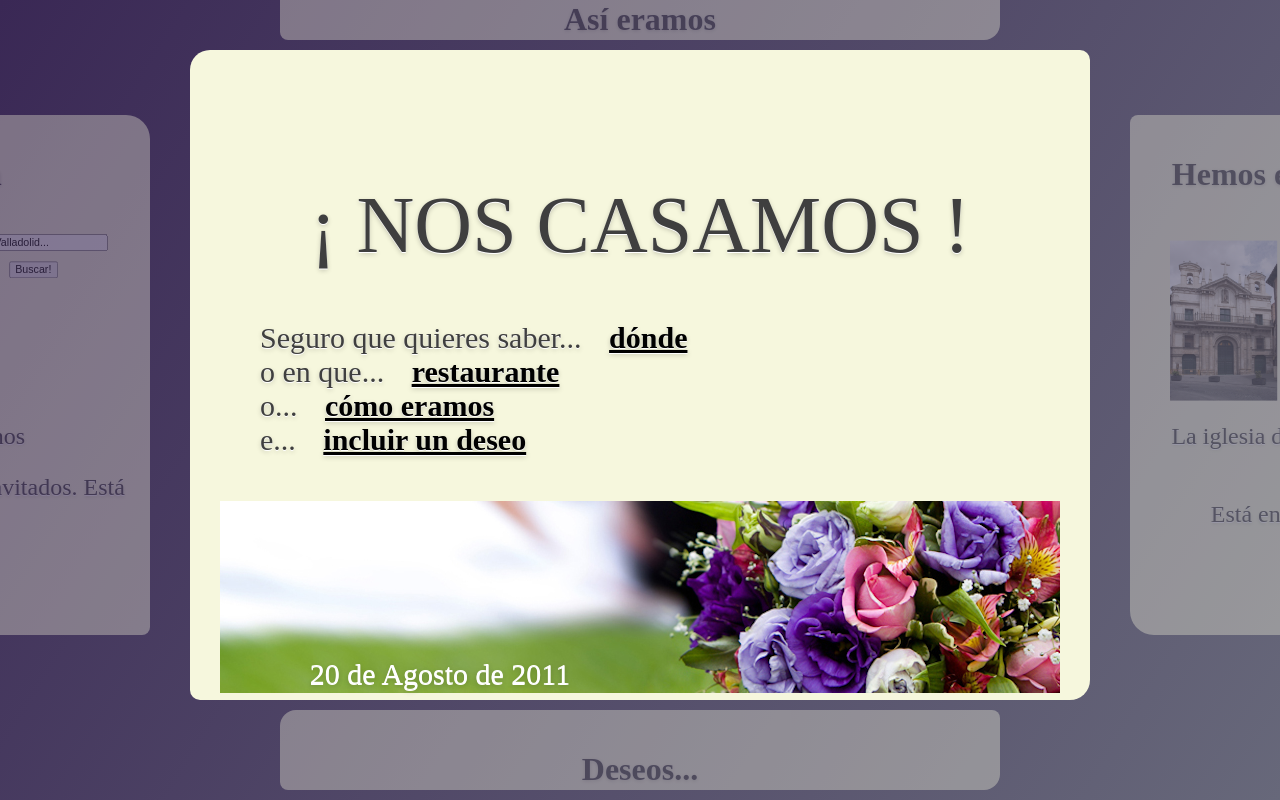
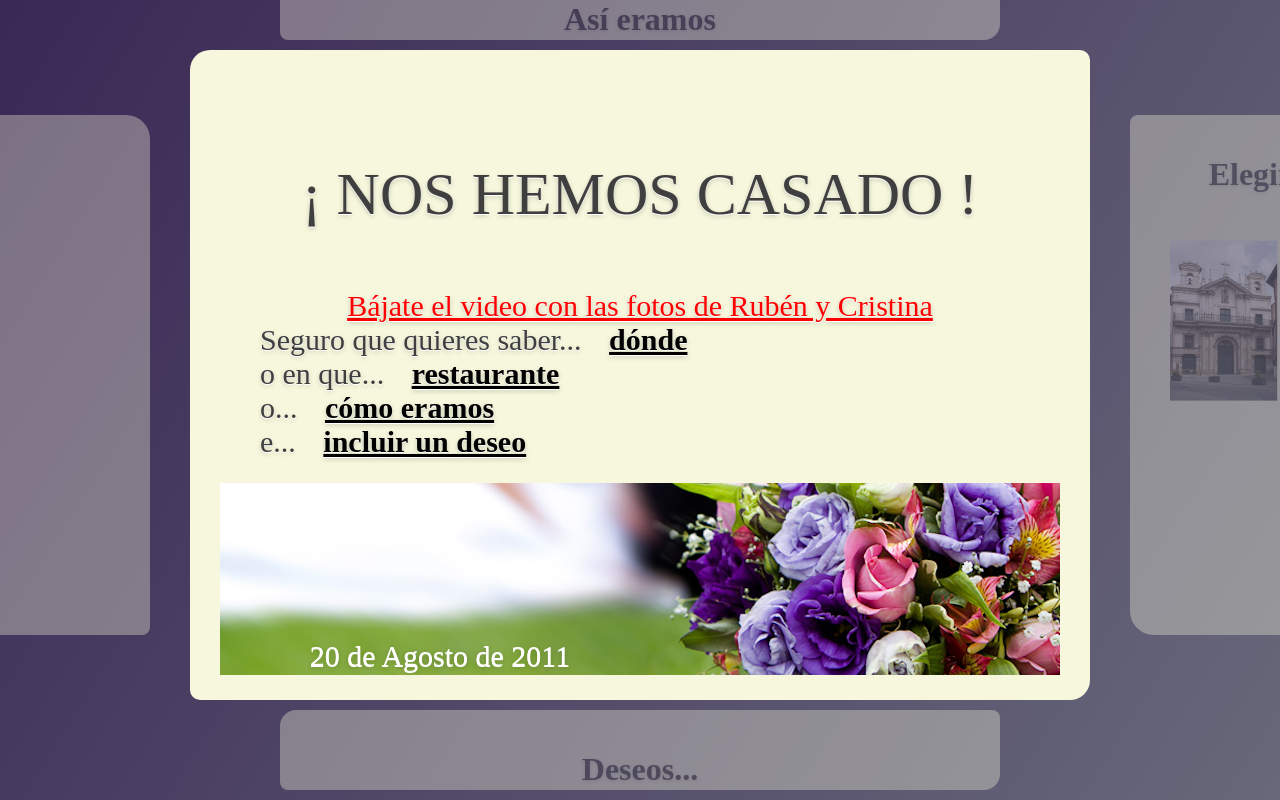
Before and after one commit to javiergamarra/weddingWeb, a PHP site: page / in a window 1280 px wide. Run offline with PHP 8.4, Linux system fonts and the light colour scheme; data that the repository does not hold is empty; some libraries are stand-ins or nearby versions; some web fonts are replaced.

Commit message:
post wedding

```diff
--- a/css/baseTheme.css
+++ b/css/baseTheme.css
@@ -141,14 +141,14 @@ section {
 }
 
 .title {
-	font-size: 155px;
+	font-size: 80px;
 	text-align: center;
 }
 
 #weddingDate {
 	color: white;
 	position: relative;
-	bottom: -170px;
+	bottom: -150px;
 	left: -200px;
 }
 
@@ -222,7 +222,7 @@ section {
 	background-color: #3a2855;
 	z-index: 100;
 	left: 0px;
-	position: relative;
+	position: absolute;
 	top: 20px;
 	text-align: center;
 	left: 40px;
--- a/css/coolTheme.css
+++ b/css/coolTheme.css
@@ -25,5 +25,5 @@ body,p {
 }
 
 .title {
-	font-size: 80px;
+	font-size: 60px;
 }
--- a/index.php
+++ b/index.php
@@ -29,65 +29,65 @@ rubencab69@hotmail.com o criscasa81@gmail.com</p>
 <a href="">Volver</a> </section></div>
 
 <div class="slide left-arrow" id="left-slide"><section> <header>
-<p>Comeremos en el Hotel la Vega</p>
+<p>Comimos en el Hotel la Vega</p>
 </header>
 <div class="figure"><img src="images/HotelLaVega.jpg" alt="Hotel La Vega en Valladolid"/> <span> Este es
 el hotel La Vega, la fachada frontal </span></div>
 <div class="figure"><img src="images/HotelMapaIglesia.jpg" class="maps" alt="Ruta de la Iglesia de la Vera Cruz al Hotel La Vega"/><span>
 En este mapa se muestra el camino para ir de la iglesia al hotel </span></div>
-<input id="hotelAddress" value="desde Valladolid..."> <input
-	type="button" value="Buscar!" onclick="calculateRouteToHotel()">
-<p style="clear: both">Si padec&eacute;is alguna alergia alimentaria,
-avisadnos</p>
-<p>El hotel ofrece un precio especial en habitaciones para invitados.
-Est&aacute; en la Carretera Salamanca, KM 131</p>
+<p style="clear: both">Está en la Carretera Salamanca, KM 131</p>
+<p>Cómo ir desde...
+<input id="hotelAddress" value="Valladolid"> <input
+	type="button" value="Buscar!" onclick="calculateRouteToHotel()"></p>
+
 <a href="">Volver</a> </section></div>
 
 <div class="slide current" id="landing-slide"><section>
-<p class="title">&#161; NOS CASAMOS !</p>
+<p class="title">&#161; NOS HEMOS CASADO !</p>
+<p><a href="video/RubenYCristina.exe" style="color: red">Bájate el video con las fotos de Rubén y Cristina </a></p>
 <ul style="list-style-type: none; text-align: left; margin-top: -30px">
-	<li>Seguro que quieres saber... <span class="arrows right-arrow">d&oacute;nde</span></li>
+	<li>Seguro que quieres saber... <span class="arrows right-arrow">dónde</span></li>
 	<li>o en que... <span class="arrows left-arrow">restaurante</span></li>
-	<li>o... <span class="arrows up-arrow">c&oacute;mo eramos</span></li>
+	<li>o... <span class="arrows up-arrow">cómo eramos</span></li>
 	<li>e... <span class="arrows down-arrow">incluir un deseo</span></li>
 </ul>
 <div id="weddingDate">20 de Agosto de 2011</div>
-<img style="margin-top: -20px" src="images/weddingFlowers.jpg" alt="Imagen de la boda de Ruben y Cristina"/> </section></div>
+<img style="margin-top: -40px" src="images/weddingFlowers.jpg" alt="Imagen de la boda de Ruben y Cristina"/> </section></div>
 
 <div class="slide right-arrow" id="right-slide"><section> <header>
-<p>Hemos elegido la Iglesia de la Santa Vera Cruz</p>
+<p>Elegimos la Iglesia de la Santa Vera Cruz</p>
 </header>
 <div class="figure"><img src="images/ChurchVeraCruz.jpg" alt="Fachada de la Iglesia de la Vera Cruz"/> <span> Este
 es el aspecto del exterior de la iglesia </span></div>
 <div class="figure"><img src="images/ChurchVirgenVeraCruz.jpg" alt="Interior de la Iglesia"/> <span>
 La Virgen de la Vera Cruz </span></div>
 <div class="figure"><img src="images/ChurchMapaVeraCruz.jpg" alt="Mapa de la Avenida Salamanca a la Iglesia"
-	class="maps" /> <span> En este mapa pod&eacute;is ver la
-situaci&oacute;n de la iglesia con respecto a las dos entradas desde la
+	class="maps" /> <span> En este mapa podéis ver la
+situación de la iglesia con respecto a las dos entradas desde la
 Avenida Salamanca </span></div>
-<p style="clear: both">La iglesia dispone de un banco de alimentos por
-lo que no permite tirar comida: arroz, legumbres...</p>
-<p>Est&aacute; en la calle Plater&iacute;as, Valladolid. <input
-	id="churchAddress" value="Villadangos del P&aacute;ramo">
+<p style="clear: both">
+Está en la calle Platerías, Valladolid.</p>
+<p>Cómo ir desde... <input
+	id="churchAddress" value="Villadangos del Páramo">
 <input type="button" value="Buscar!" onclick="calculateRouteToChurch()"></p>
 
 <a href="">Volver</a> </section></div>
 
 <div class="slide up-arrow" id="up-slide"><section><header>
-<p>As&iacute; eramos</p>
+<p>Así eramos</p>
 </header>
 <div class="figure"><img src="images/PicYoungCrisRuben.jpg" alt="Nuestra primera escapada"/> <span>
 Nuestra primera escapada</span></div>
 <div class="figure"><img src="images/PicYoungCris.jpg" alt="Cristina"/> <span>
-Cristina hace 1 d&eacute;cada </span></div>
+Cristina hace 1 década </span></div>
 <div class="figure"><img src="images/PicBothTogether.jpg" alt="Juntos"/> <span> Los
 dos juntos </span></div>
 <div class="figure"><img src="images/PicYoungRuben.jpg" alt="Ruben"/> <span>
-Rub&eacute;n hace 1 d&eacute;cada </span></div>
+Rubén hace 1 década </span></div>
 <div class="figure"><img src="images/PicComunionEnrique.jpg" alt="Ruben"/> <span>
-De comuni&oacute;n </span></div>
+De comunión </span></div>
 <div class="figure"><img src="images/PicRubenGreyCar.jpg" alt="Ruben"/> <span>
-Rub&eacute;n arreglando... </span></div>
+Rubén arreglando... </span></div>
 <div><a href="">Volver</a></div>
 </section></div>
 
```
Also changed, not shown: 1 other file.
